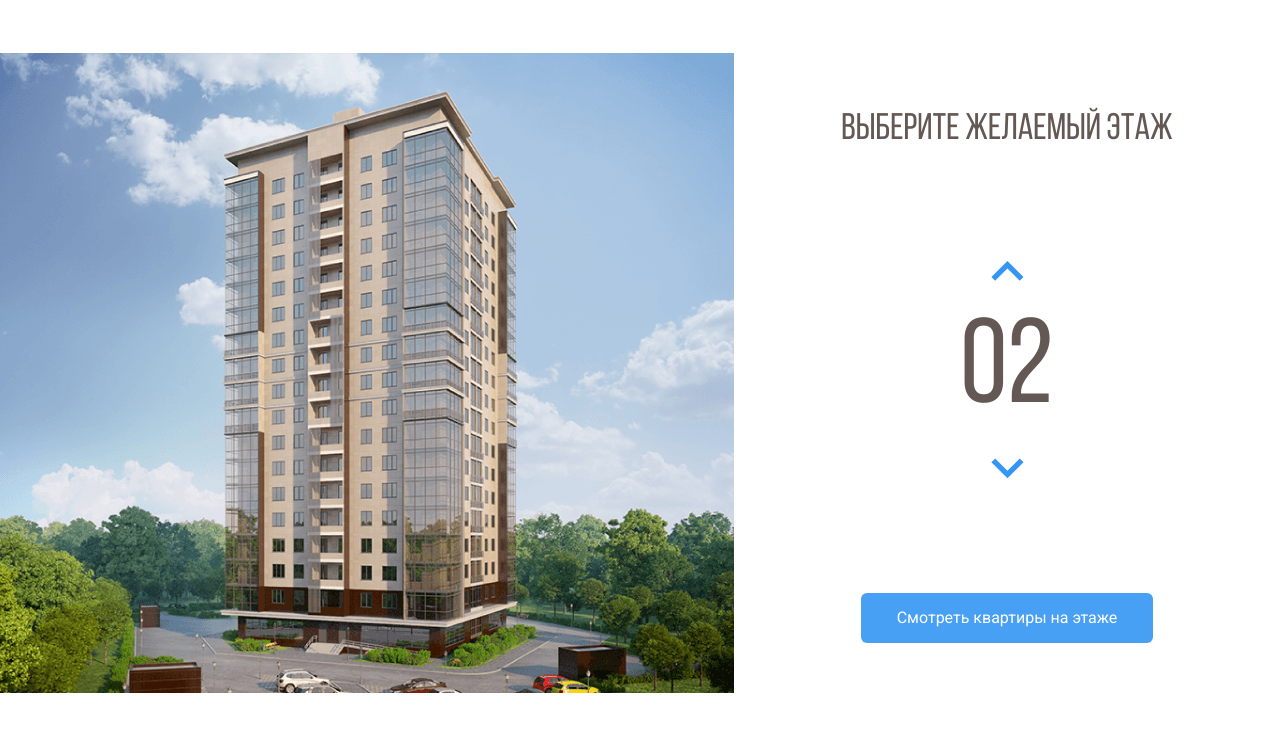
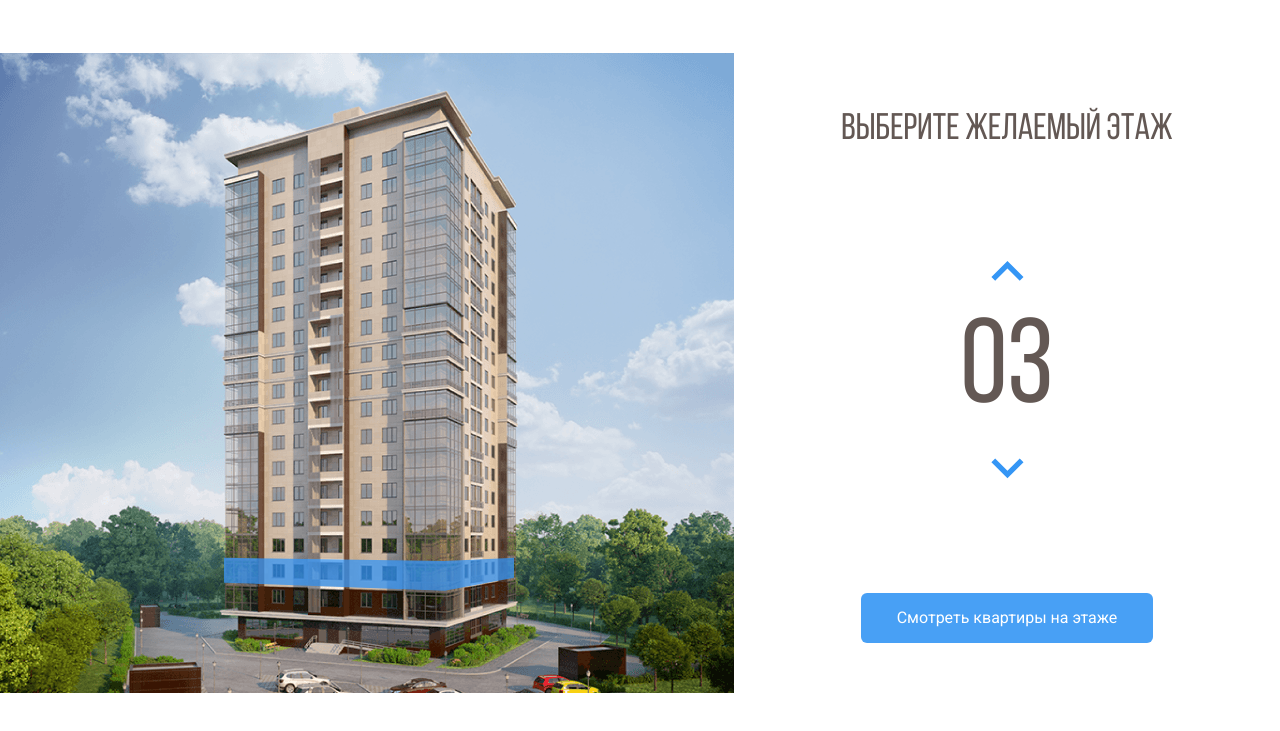
Before and after one commit to RomanOmelianenko/gk-melody, a plain HTML site: page index.html in a window 1280 px wide. Both pictures are taken after a click on the button 1007 px from the left and 342 px from the top of the page. Shown: the part 69-800 px from the top of the page. Drawn offline with nearby package versions, Linux system fonts and the light colour scheme; files whose address does not match are found by name.

Commit message:
count with jquery

```diff
--- a/css/style.css
+++ b/css/style.css
@@ -45,6 +45,7 @@ body {
 
 .navbar-item:hover {
   opacity: 1;
+  /* transform: scale(1.05); */
 }
 
 .navbar-link {
@@ -99,6 +100,10 @@ body {
   cursor: pointer;
 }
 
+path.current-floor {
+  opacity: 1;
+}
+
 /* counter */
 .counter-group {
   display: flex;
--- a/index.html
+++ b/index.html
@@ -54,23 +54,23 @@
         </pattern>
         <image id="image0_1_86" width="740" height="640" xlink:href="./img/home.png"/>
         </defs>
-        <path d="M223 530.7L443.8 538.7L513 525V546.7L444.5 566.4L223 555.4V530.7Z" fill="#3595F6" fill-opacity="0.75"/>
-        <path d="M224 529.7V504.7L444.3 508L514 504.7V524.7L444.7 537.7L224 529.7Z" fill="#3595F6" fill-opacity="0.75"/>
-        <path d="M224 503.7V478.7H445H514V501.7L446 508.7L224 503.7Z" fill="#3595F6" fill-opacity="0.75"/>
-        <path d="M224 479.7V454.7L445.3 451L513 457.7V479.7H445" fill="#3595F6" fill-opacity="0.75"/>
-        <path d="M224 453.7V427.7L445.5 424.4L514 435.4V456.7L445 450L224 453.7Z" fill="#3595F6" fill-opacity="0.75"/>
-        <path d="M223 426.7V403L444 390.7L515 413.7V435L444 422.7L223 426.7Z" fill="#3595F6" fill-opacity="0.75"/>
-        <path d="M223 404.7V379.7L445.2 363.4L515 392V412.7L444.7 391L223 404.7Z" fill="#3595F6" fill-opacity="0.75"/>
-        <path d="M223 379.7V354.7L445.5 334.4L515 371V391.7L443 363L223 379.7Z" fill="#3595F6" fill-opacity="0.75"/>
-        <path d="M223 353.7V329.7L446 305L515 349V370.7L445.7 332.7L223 353.7Z" fill="#3595F6" fill-opacity="0.75"/>
-        <path d="M223 328.7V304.7L445.5 276L515 327V347.7L444.7 305.4L223 328.7Z" fill="#3595F6" fill-opacity="0.75"/>
-        <path d="M222 304.7V280.7L444.3 247.7L515 307V326.7L445 276L222 304.7Z" fill="#3595F6" fill-opacity="0.75"/>
-        <path d="M223 279.7V255.7L444.2 220.7L514 284.7V305.7L445.3 247.4L223 279.7Z" fill="#3595F6" fill-opacity="0.75"/>
-        <path d="M223 255.7V230.7L445.3 192.7L514 263V283.7L445 219.7L223 255.7Z" fill="#3595F6" fill-opacity="0.75"/>
-        <path d="M223 229.7V204.7L443.8 161L514 240V262.7L445 189.4L223 229.7Z" fill="#3595F6" fill-opacity="0.75"/>
-        <path d="M224 205.7V180.7L444 132.7L514 217.7V240.7L443.3 161.4L224 205.7Z" fill="#3595F6" fill-opacity="0.75"/>
-        <path d="M223 180.7V155.7L442.8 103.7L514 196V218.7L444.3 132.4L223 180.7Z" fill="#3595F6" fill-opacity="0.75"/>
-        <path d="M223 155.7V129.7L445 73L514 174.7V195.7L444.7 104L223 155.7Z" fill="#3595F6" fill-opacity="0.75"/>
+        <path data-floor="02" d="M223 530.7L443.8 538.7L513 525V546.7L444.5 566.4L223 555.4V530.7Z" fill="#3595F6"  fill-opacity="0.75"/>
+        <path data-floor="03" d="M224 529.7V504.7L444.3 508L514 504.7V524.7L444.7 537.7L224 529.7Z" fill="#3595F6" fill-opacity="0.75"/>
+        <path data-floor="04" d="M224 503.7V478.7H445H514V501.7L446 508.7L224 503.7Z" fill="#3595F6" fill-opacity="0.75"/>
+        <path data-floor="05" d="M224 479.7V454.7L445.3 451L513 457.7V479.7H445" fill="#3595F6" fill-opacity="0.75"/>
+        <path data-floor="06" d="M224 453.7V427.7L445.5 424.4L514 435.4V456.7L445 450L224 453.7Z" fill="#3595F6" fill-opacity="0.75"/>
+        <path data-floor="07" d="M223 426.7V403L444 390.7L515 413.7V435L444 422.7L223 426.7Z" fill="#3595F6" fill-opacity="0.75"/>
+        <path data-floor="08" d="M223 404.7V379.7L445.2 363.4L515 392V412.7L444.7 391L223 404.7Z" fill="#3595F6" fill-opacity="0.75"/>
+        <path data-floor="09" d="M223 379.7V354.7L445.5 334.4L515 371V391.7L443 363L223 379.7Z" fill="#3595F6" fill-opacity="0.75"/>
+        <path data-floor="10" d="M223 353.7V329.7L446 305L515 349V370.7L445.7 332.7L223 353.7Z" fill="#3595F6" fill-opacity="0.75"/>
+        <path data-floor="11" d="M223 328.7V304.7L445.5 276L515 327V347.7L444.7 305.4L223 328.7Z" fill="#3595F6" fill-opacity="0.75"/>
+        <path data-floor="12" d="M222 304.7V280.7L444.3 247.7L515 307V326.7L445 276L222 304.7Z" fill="#3595F6" fill-opacity="0.75"/>
+        <path data-floor="13" d="M223 279.7V255.7L444.2 220.7L514 284.7V305.7L445.3 247.4L223 279.7Z" fill="#3595F6" fill-opacity="0.75"/>
+        <path data-floor="14" d="M223 255.7V230.7L445.3 192.7L514 263V283.7L445 219.7L223 255.7Z" fill="#3595F6" fill-opacity="0.75"/>
+        <path data-floor="15" d="M223 229.7V204.7L443.8 161L514 240V262.7L445 189.4L223 229.7Z" fill="#3595F6" fill-opacity="0.75"/>
+        <path data-floor="16" d="M224 205.7V180.7L444 132.7L514 217.7V240.7L443.3 161.4L224 205.7Z" fill="#3595F6" fill-opacity="0.75"/>
+        <path data-floor="17" d="M223 180.7V155.7L442.8 103.7L514 196V218.7L444.3 132.4L223 180.7Z" fill="#3595F6" fill-opacity="0.75"/>
+        <path data-floor="18" d="M223 155.7V129.7L445 73L514 174.7V195.7L444.7 104L223 155.7Z" fill="#3595F6" fill-opacity="0.75"/>
       </svg>
 
     </div>
@@ -90,6 +90,13 @@
     </div>
     <!-- /.main-info -->
   </main>
+
+  <!-- jquery -->
+  <script src="https://code.jquery.com/jquery-3.6.0.min.js"
+    integrity="sha256-/xUj+3OJU5yExlq6GSYGSHk7tPXikynS7ogEvDej/m4="
+    crossorigin="anonymous">
+  </script>
+  <script src="./js/main.js"></script>
 </body>
 
 </html>
--- /dev/null
+++ b/js/main.js
@@ -0,0 +1,33 @@
+$(document).ready(function () {
+
+  let currentFloor = 2;
+  const floorPath = $('.home-image path');
+  const counterUp = $('.counter-up');
+  const counterDown = $('.counter-down');
+
+  floorPath.on('mouseover', function() {
+    floorPath.removeClass('current-floor');
+    currentFloor = $(this).attr('data-floor');
+    $('.counter').text(currentFloor);
+  });
+
+  counterUp.on('click', function() {
+    if (currentFloor < 18) {
+      currentFloor++;
+      const usCurrentFloor = currentFloor.toLocaleString('en-US', {minimumIntegerDigits: 2, useGrouping: false});
+      $('.counter').text(usCurrentFloor);
+      floorPath.removeClass('current-floor');
+      $(`[data-floor=${usCurrentFloor}]`).toggleClass('current-floor');
+    }
+  });
+
+  counterDown.on('click', function() {
+    if (currentFloor > 2) {
+      currentFloor--;
+      const usCurrentFloor = currentFloor.toLocaleString('en-US', {minimumIntegerDigits: 2, useGrouping: false});
+      $('.counter').text(usCurrentFloor);
+      floorPath.removeClass('current-floor');
+      $(`[data-floor=${usCurrentFloor}]`).toggleClass('current-floor');
+    }
+  })
+});
```
